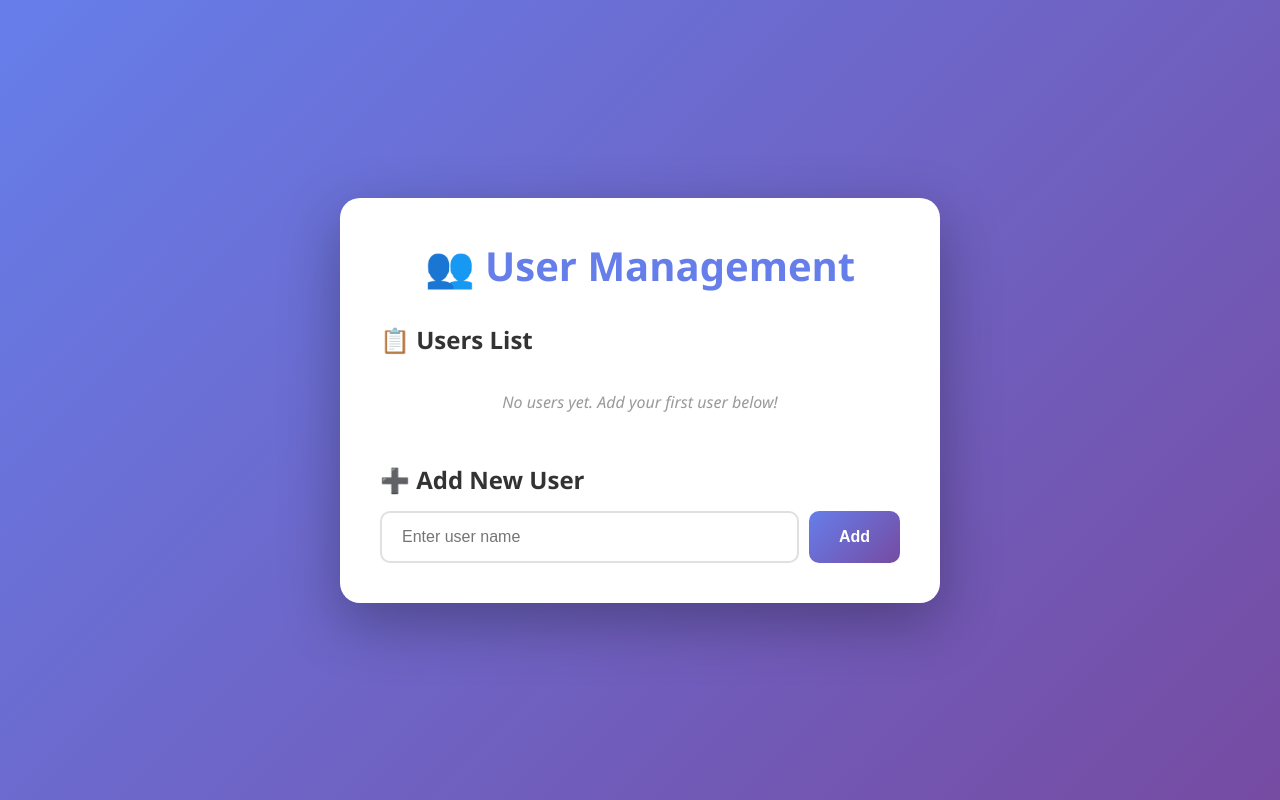
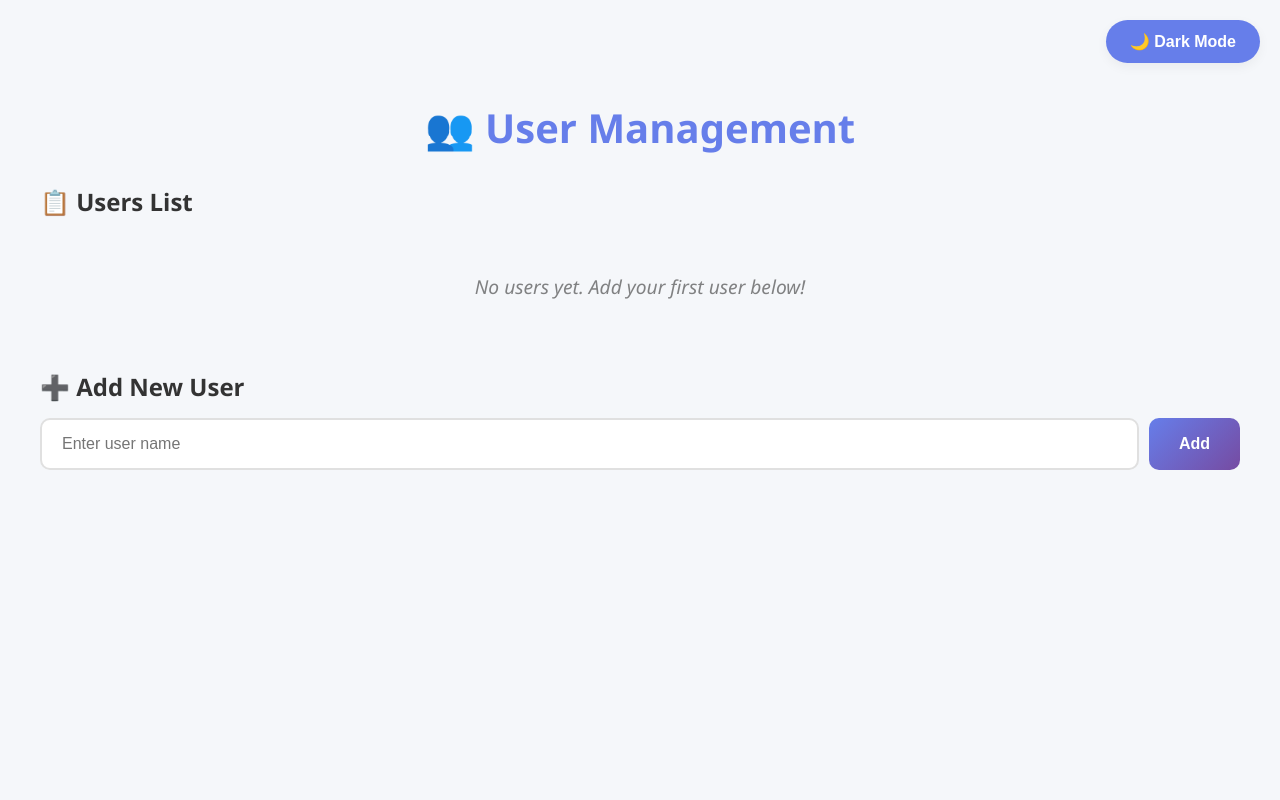
Before and after one commit to moustaphafal/flask-helloworld, a Flask app: page / in a window 1280 px wide. Run offline with Flask 3, Linux system fonts and the light colour scheme.

Commit message:
Implement dark mode feature: add theme toggle button, CSS variables for theming, and localStorage support for theme persistence

```diff
--- a/templates/index.html
+++ b/templates/index.html
@@ -11,60 +11,109 @@
             box-sizing: border-box;
         }
 
+        :root {
+            --bg-color: #f5f7fa;
+            --text-color: #333;
+            --heading-color: #667eea;
+            --card-bg: transparent;
+            --input-bg: white;
+            --input-border: #e0e0e0;
+            --shadow-color: rgba(0, 0, 0, 0.05);
+        }
+
+        body.dark-mode {
+            --bg-color: #1a1a2e;
+            --text-color: #e0e0e0;
+            --heading-color: #8b9aff;
+            --card-bg: transparent;
+            --input-bg: #2d2d44;
+            --input-border: #404057;
+            --shadow-color: rgba(0, 0, 0, 0.3);
+        }
+
         body {
             font-family: 'Segoe UI', Tahoma, Geneva, Verdana, sans-serif;
-            background: linear-gradient(135deg, #667eea 0%, #764ba2 100%);
+            background: var(--bg-color);
             min-height: 100vh;
             padding: 20px;
-            display: flex;
-            justify-content: center;
-            align-items: center;
+            transition: background 0.3s ease, color 0.3s ease;
+        }
+
+        .theme-toggle {
+            position: fixed;
+            top: 20px;
+            right: 20px;
+            padding: 12px 24px;
+            background: var(--heading-color);
+            color: white;
+            border: none;
+            border-radius: 25px;
+            font-size: 1em;
+            font-weight: bold;
+            cursor: pointer;
+            box-shadow: 0 4px 12px var(--shadow-color);
+            transition: transform 0.2s, box-shadow 0.2s;
+            z-index: 1000;
+        }
+
+        .theme-toggle:hover {
+            transform: translateY(-2px);
+            box-shadow: 0 6px 16px var(--shadow-color);
+        }
+
+        .theme-toggle:active {
+            transform: translateY(0);
         }
 
         .container {
-            background: white;
-            border-radius: 20px;
-            box-shadow: 0 20px 60px rgba(0, 0, 0, 0.3);
-            padding: 40px;
-            max-width: 600px;
+            background: var(--card-bg);
+            max-width: 100%;
             width: 100%;
+            padding: 80px 20px 40px;
         }
 
         h1 {
-            color: #667eea;
+            color: var(--heading-color);
             text-align: center;
             margin-bottom: 30px;
             font-size: 2.5em;
         }
 
         h2 {
-            color: #333;
+            color: var(--text-color);
             margin-top: 30px;
             margin-bottom: 15px;
             font-size: 1.5em;
+            max-width: 1200px;
+            margin-left: auto;
+            margin-right: auto;
         }
 
         .users-list {
             list-style: none;
             margin-bottom: 20px;
+            max-width: 1200px;
+            margin-left: auto;
+            margin-right: auto;
         }
 
         .users-list li {
             background: linear-gradient(135deg, #667eea 0%, #764ba2 100%);
             color: white;
-            padding: 15px 20px;
-            margin-bottom: 10px;
-            border-radius: 10px;
-            font-size: 1.1em;
-            box-shadow: 0 4px 6px rgba(0, 0, 0, 0.1);
-            transition: transform 0.2s;
+            padding: 20px 30px;
+            margin-bottom: 12px;
+            border-radius: 12px;
+            font-size: 1.2em;
+            box-shadow: 0 4px 12px var(--shadow-color);
+            transition: transform 0.2s, box-shadow 0.2s;
             display: flex;
             justify-content: space-between;
             align-items: center;
         }
 
         .users-list li:hover {
-            transform: translateX(5px);
+            transform: translateY(-3px);
+            box-shadow: 0 8px 20px var(--shadow-color);
         }
 
         .user-name {
@@ -140,24 +189,33 @@
 
         .empty-message {
             text-align: center;
-            color: #999;
+            color: var(--text-color);
+            opacity: 0.6;
             font-style: italic;
-            padding: 20px;
+            padding: 40px 20px;
+            font-size: 1.2em;
+            max-width: 1200px;
+            margin: 0 auto;
         }
 
         form {
             display: flex;
             gap: 10px;
             margin-top: 15px;
+            max-width: 1200px;
+            margin-left: auto;
+            margin-right: auto;
         }
 
         input[type="text"] {
             flex: 1;
             padding: 15px 20px;
-            border: 2px solid #e0e0e0;
+            border: 2px solid var(--input-border);
             border-radius: 10px;
             font-size: 1em;
-            transition: border-color 0.3s;
+            background: var(--input-bg);
+            color: var(--text-color);
+            transition: border-color 0.3s, background 0.3s;
         }
 
         input[type="text"]:focus {
@@ -188,6 +246,8 @@
     </style>
 </head>
 <body>
+    <button class="theme-toggle" onclick="toggleTheme()">🌙 Dark Mode</button>
+
     <div class="container">
         <h1>👥 User Management</h1>
 
@@ -223,6 +283,33 @@
     </div>
 
     <script>
+        // Gestion du mode sombre
+        function toggleTheme() {
+            const body = document.body;
+            const themeBtn = document.querySelector('.theme-toggle');
+
+            body.classList.toggle('dark-mode');
+
+            if (body.classList.contains('dark-mode')) {
+                themeBtn.textContent = '☀️ Light Mode';
+                localStorage.setItem('theme', 'dark');
+            } else {
+                themeBtn.textContent = '🌙 Dark Mode';
+                localStorage.setItem('theme', 'light');
+            }
+        }
+
+        // Charger le thème sauvegardé
+        window.addEventListener('DOMContentLoaded', () => {
+            const savedTheme = localStorage.getItem('theme');
+            const themeBtn = document.querySelector('.theme-toggle');
+
+            if (savedTheme === 'dark') {
+                document.body.classList.add('dark-mode');
+                themeBtn.textContent = '☀️ Light Mode';
+            }
+        });
+
         function toggleEdit(index) {
             const userName = document.getElementById('user-name-' + index);
             const editForm = document.getElementById('edit-form-' + index);
```
